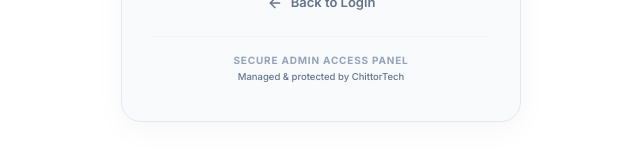
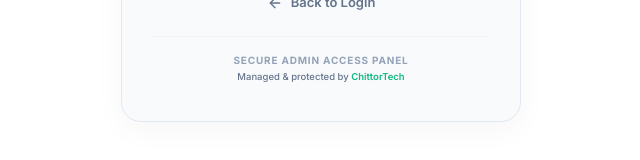
Before and after one commit to sharmakush2003/Affilliate-Marketing-App, a Next.js app in the folder admin-dashboard/: page /forgot-password in a window 1280 px wide. Shown: the part 599-759 px from the top of the page, without its empty margins (319-959 px from the left). Built offline with nearby package versions, Linux system fonts and the light colour scheme.

Commit message:
feat: Add ChittorTech backlink to footer in login, forgot-password, and reset-password pages

```diff
--- a/admin-dashboard/app/forgot-password/page.tsx
+++ b/admin-dashboard/app/forgot-password/page.tsx
@@ -166,7 +166,17 @@
 
         <div style={styles.footer}>
           <p style={styles.footerText}>Secure Admin Access Panel</p>
-          <p style={styles.footerSubText}>Managed & protected by ChittorTech</p>
+          <p style={styles.footerSubText}>
+            Managed & protected by{' '}
+            <a
+              href="https://chittortech.online"
+              target="_blank"
+              rel="noopener noreferrer"
+              style={{ color: '#10b981', textDecoration: 'none', fontWeight: '600' }}
+            >
+              ChittorTech
+            </a>
+          </p>
         </div>
       </div>
     </div>
--- a/admin-dashboard/app/login/page.tsx
+++ b/admin-dashboard/app/login/page.tsx
@@ -194,7 +194,17 @@
 
         <div style={styles.footer}>
           <p style={styles.footerText}>Secure Admin Access Panel</p>
-          <p style={styles.footerSubText}>Managed & protected by ChittorTech</p>
+          <p style={styles.footerSubText}>
+            Managed & protected by{' '}
+            <a
+              href="https://chittortech.online"
+              target="_blank"
+              rel="noopener noreferrer"
+              style={{ color: '#10b981', textDecoration: 'none', fontWeight: '600' }}
+            >
+              ChittorTech
+            </a>
+          </p>
         </div>
       </div>
     </div>
--- a/admin-dashboard/app/reset-password/page.tsx
+++ b/admin-dashboard/app/reset-password/page.tsx
@@ -145,7 +145,17 @@
 
         <div style={styles.footer}>
           <p style={styles.footerText}>Secure Admin Access Panel</p>
-          <p style={styles.footerSubText}>Managed & protected by ChittorTech</p>
+          <p style={styles.footerSubText}>
+            Managed & protected by{' '}
+            <a
+              href="https://chittortech.online"
+              target="_blank"
+              rel="noopener noreferrer"
+              style={{ color: '#10b981', textDecoration: 'none', fontWeight: '600' }}
+            >
+              ChittorTech
+            </a>
+          </p>
         </div>
       </div>
     </div>
```
